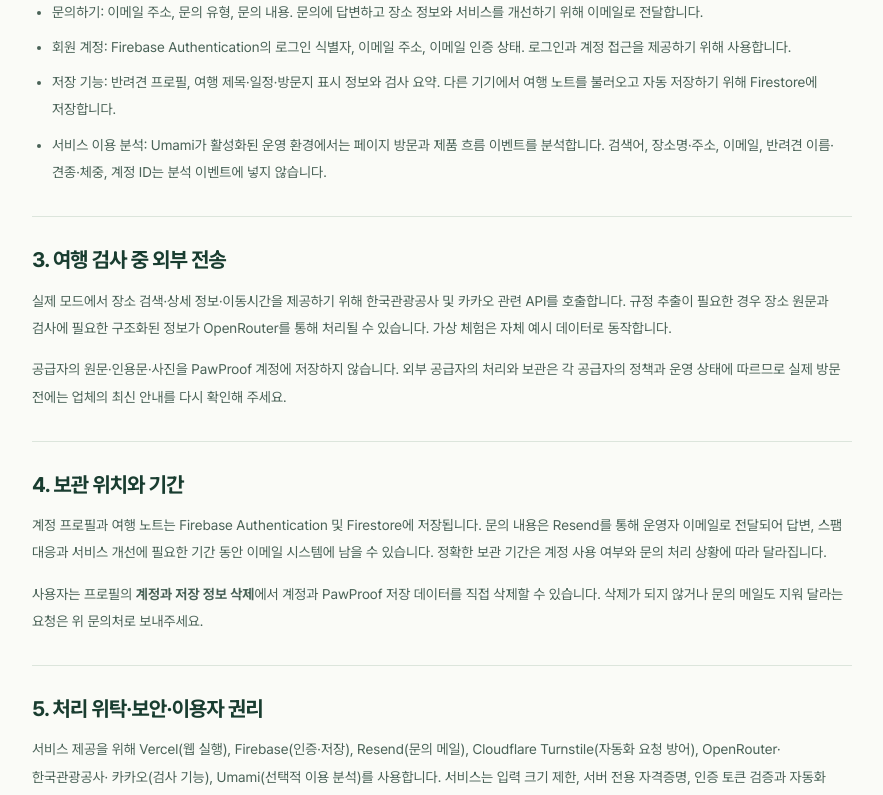
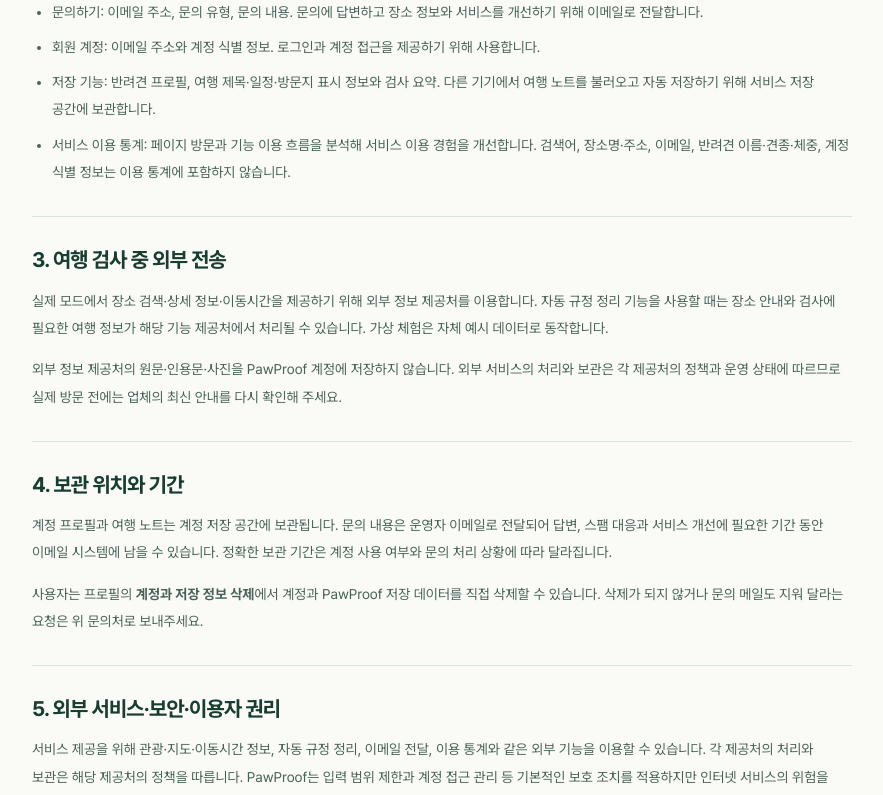
Before and after one commit to MySonIsSoldier/pawproof, a Next.js app: page /privacy in a window 1280 px wide. Shown: the part 640-1435 px from the top of the page, without its empty margins (198-1081 px from the left). Built offline with nearby package versions, Linux system fonts and the light colour scheme; no server answers.

Commit message:
refactor: simplify public policy language

```diff
--- a/src/app/privacy/page.tsx
+++ b/src/app/privacy/page.tsx
@@ -32,41 +32,41 @@ export default function PrivacyPage() {
             정보와 서비스를 개선하기 위해 이메일로 전달합니다.
           </li>
           <li>
-            회원 계정: Firebase Authentication의 로그인 식별자, 이메일 주소,
-            이메일 인증 상태. 로그인과 계정 접근을 제공하기 위해 사용합니다.
+            회원 계정: 이메일 주소와 계정 식별 정보. 로그인과 계정 접근을
+            제공하기 위해 사용합니다.
           </li>
           <li>
             저장 기능: 반려견 프로필, 여행 제목·일정·방문지 표시 정보와 검사
             요약. 다른 기기에서 여행 노트를 불러오고 자동 저장하기 위해
-            Firestore에 저장합니다.
+            서비스 저장 공간에 보관합니다.
           </li>
           <li>
-            서비스 이용 분석: Umami가 활성화된 운영 환경에서는 페이지 방문과
-            제품 흐름 이벤트를 분석합니다. 검색어, 장소명·주소, 이메일,
-            반려견 이름·견종·체중, 계정 ID는 분석 이벤트에 넣지 않습니다.
+            서비스 이용 통계: 페이지 방문과 기능 이용 흐름을 분석해 서비스
+            이용 경험을 개선합니다. 검색어, 장소명·주소, 이메일, 반려견
+            이름·견종·체중, 계정 식별 정보는 이용 통계에 포함하지 않습니다.
           </li>
         </ul>
       </PolicySection>
       <PolicySection title="3. 여행 검사 중 외부 전송">
         <p>
-          실제 모드에서 장소 검색·상세 정보·이동시간을 제공하기 위해 한국관광공사
-          및 카카오 관련 API를 호출합니다. 규정 추출이 필요한 경우 장소 원문과
-          검사에 필요한 구조화된 정보가 OpenRouter를 통해 처리될 수 있습니다.
-          가상 체험은 자체 예시 데이터로 동작합니다.
+          실제 모드에서 장소 검색·상세 정보·이동시간을 제공하기 위해 외부
+          정보 제공처를 이용합니다. 자동 규정 정리 기능을 사용할 때는 장소
+          안내와 검사에 필요한 여행 정보가 해당 기능 제공처에서 처리될 수
+          있습니다. 가상 체험은 자체 예시 데이터로 동작합니다.
         </p>
         <p>
-          공급자의 원문·인용문·사진을 PawProof 계정에 저장하지 않습니다. 외부
-          공급자의 처리와 보관은 각 공급자의 정책과 운영 상태에 따르므로 실제
-          방문 전에는 업체의 최신 안내를 다시 확인해 주세요.
+          외부 정보 제공처의 원문·인용문·사진을 PawProof 계정에 저장하지
+          않습니다. 외부 서비스의 처리와 보관은 각 제공처의 정책과 운영
+          상태에 따르므로 실제 방문 전에는 업체의 최신 안내를 다시 확인해
+          주세요.
         </p>
       </PolicySection>
       <PolicySection title="4. 보관 위치와 기간">
         <p>
-          계정 프로필과 여행 노트는 Firebase Authentication 및 Firestore에
-          저장됩니다. 문의 내용은 Resend를 통해 운영자 이메일로 전달되어 답변,
-          스팸 대응과 서비스 개선에 필요한 기간 동안 이메일 시스템에 남을 수
-          있습니다. 정확한 보관 기간은 계정 사용 여부와 문의 처리 상황에 따라
-          달라집니다.
+          계정 프로필과 여행 노트는 계정 저장 공간에 보관됩니다. 문의 내용은
+          운영자 이메일로 전달되어 답변, 스팸 대응과 서비스 개선에 필요한
+          기간 동안 이메일 시스템에 남을 수 있습니다. 정확한 보관 기간은
+          계정 사용 여부와 문의 처리 상황에 따라 달라집니다.
         </p>
         <p>
           사용자는 프로필의 <strong>계정과 저장 정보 삭제</strong>에서 계정과
@@ -74,13 +74,13 @@ export default function PrivacyPage() {
           문의 메일도 지워 달라는 요청은 위 문의처로 보내주세요.
         </p>
       </PolicySection>
-      <PolicySection title="5. 처리 위탁·보안·이용자 권리">
+      <PolicySection title="5. 외부 서비스·보안·이용자 권리">
         <p>
-          서비스 제공을 위해 Vercel(웹 실행), Firebase(인증·저장), Resend(문의
-          메일), Cloudflare Turnstile(자동화 요청 방어), OpenRouter·한국관광공사·
-          카카오(검사 기능), Umami(선택적 이용 분석)를 사용합니다. 서비스는
-          입력 크기 제한, 서버 전용 자격증명, 인증 토큰 검증과 자동화 요청 방어를
-          적용하지만 인터넷 서비스의 위험을 완전히 제거할 수는 없습니다.
+          서비스 제공을 위해 관광·지도·이동시간 정보, 자동 규정 정리, 이메일
+          전달, 이용 통계와 같은 외부 기능을 이용할 수 있습니다. 각 제공처의
+          처리와 보관은 해당 제공처의 정책을 따릅니다. PawProof는 입력 범위
+          제한과 계정 접근 관리 등 기본적인 보호 조치를 적용하지만 인터넷
+          서비스의 위험을 완전히 제거할 수는 없습니다.
         </p>
         <p>
           이용자는 자신의 개인정보에 대해 열람·정정·삭제를 요청할 수 있습니다.
```
Also changed, not shown: src/app/terms/page.tsx (+7 -7 lines), 2 other files (tests, documents, lock files or other folders).
